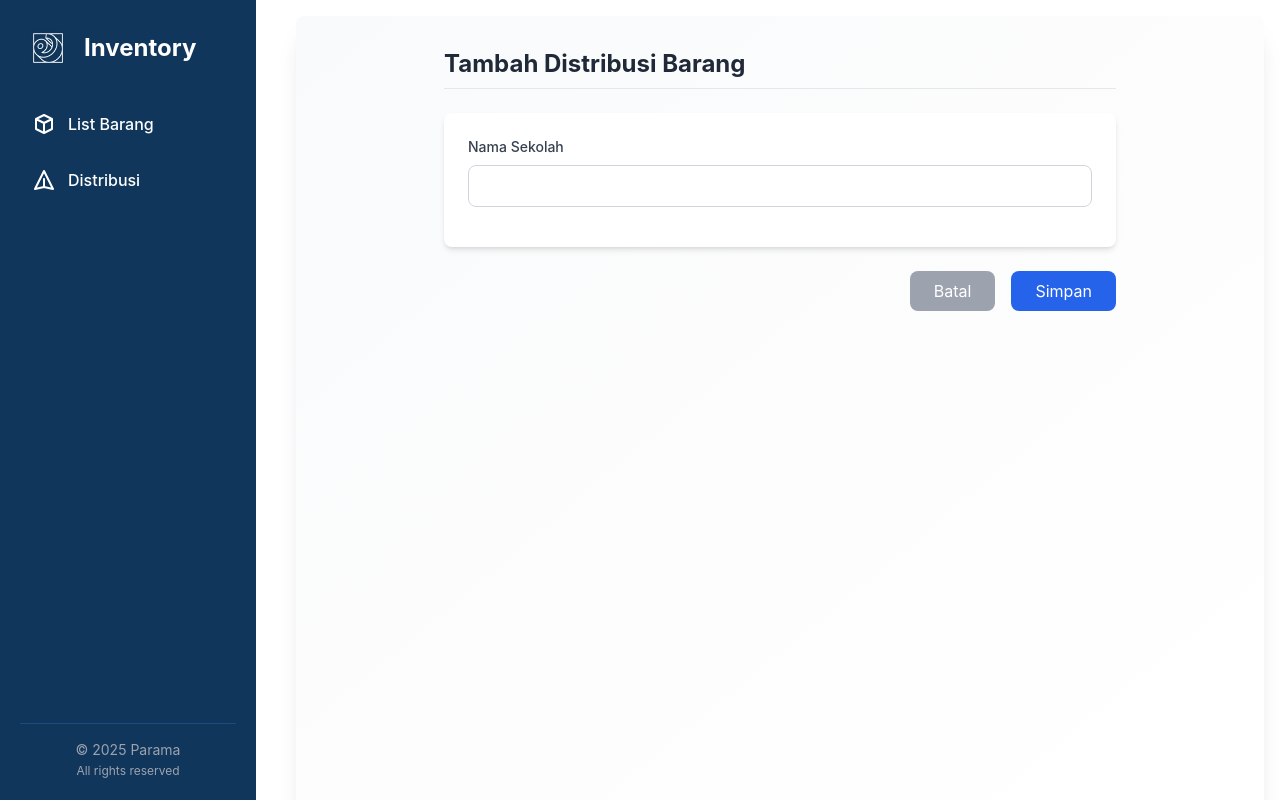
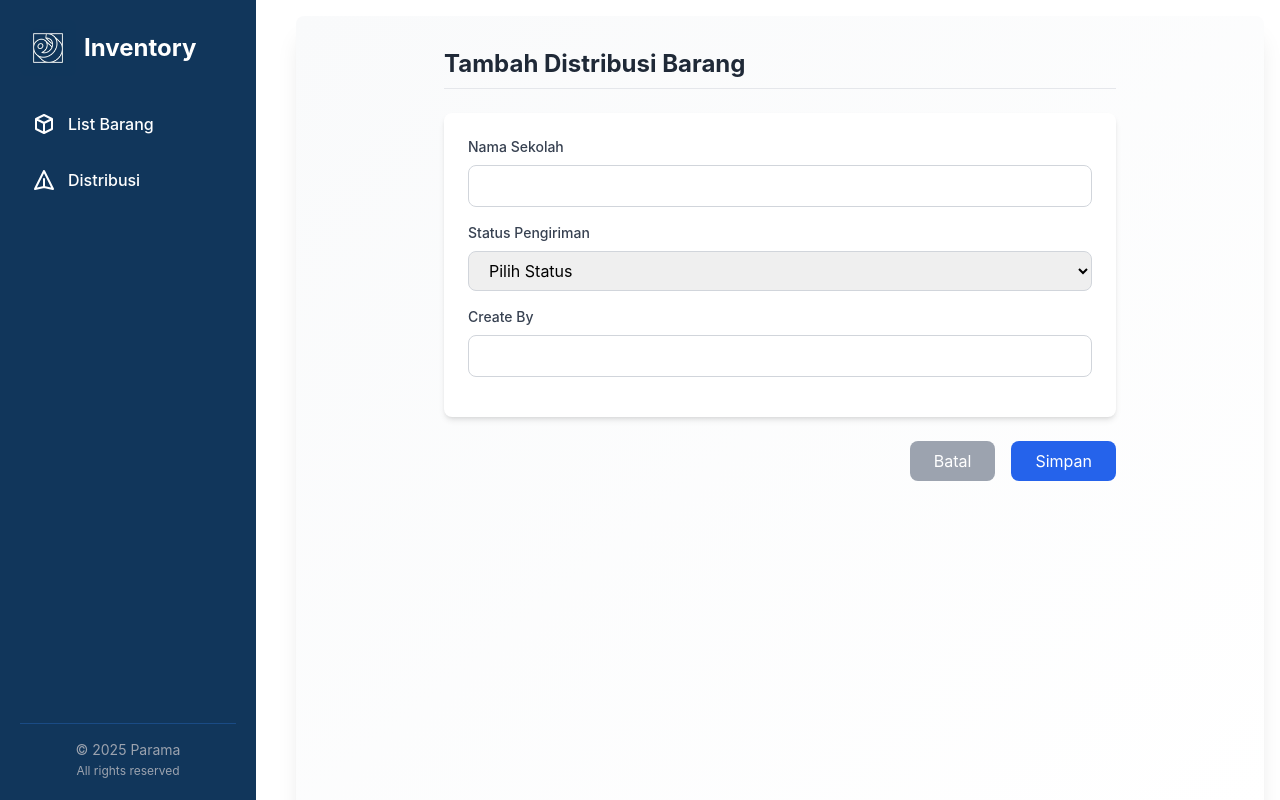
Before and after one commit to Mortalsinner/Inventory-Parama, a React (Create React App) app: page /home/AddSekolah in a window 1280 px wide. Built offline with nearby package versions, Linux system fonts and the light colour scheme; no server answers; the database is empty.

Commit message:
merubah struktur database dan menyesuaikan page addSekolah, TableDistribusi dengan struktur table baru

```diff
--- a/src/Stylist/AddSekolah.jsx
+++ b/src/Stylist/AddSekolah.jsx
@@ -6,7 +6,9 @@ import Swal from 'sweetalert2';
 const AddSekolah = () => {
   const navigate = useNavigate();
   const [formData, setFormData] = useState({
-    namaSekolah: ''
+    namaSekolah: '',
+    statusPengiriman: '',
+    create_By: ''
   });
 
   const handleChange = (e) => {
@@ -19,20 +21,22 @@ const AddSekolah = () => {
   const handleSubmit = async (e) => {
     e.preventDefault();
 
-    if (!formData.namaSekolah) {
+    if (!formData.namaSekolah || !formData.statusPengiriman || !formData.create_By) {
       Swal.fire({
         icon: 'error',
         title: 'Validasi Gagal',
-        text: 'Nama Sekolah wajib diisi!'
+        text: 'Semua field wajib diisi!'
       });
       return;
     }
 
     try {
       const { error } = await supabase
-        .from('Stok')
+        .from('Distribusi_Barang')
         .insert([{
-          namaSekolah: formData.namaSekolah
+          namaSekolah: formData.namaSekolah,
+          statusPengiriman: formData.statusPengiriman,
+          create_By: formData.create_By
         }]);
 
       if (error) throw error;
@@ -72,6 +76,32 @@ const AddSekolah = () => {
                 required
               />
             </div>
+            <div className="mb-4">
+              <label className="block text-sm font-medium text-gray-700 mb-2">Status Pengiriman</label>
+              <select
+                name="statusPengiriman"
+                value={formData.statusPengiriman}
+                onChange={handleChange}
+                className="w-full px-4 py-2 border border-gray-300 rounded-lg"
+                required
+              >
+                <option value="">Pilih Status</option>
+                <option value="belum dikirim">Belum Dikirim</option>
+                <option value="dikirim">Dikirim</option>
+                <option value="diterima">Diterima</option>
+              </select>
+            </div>
+            <div className="mb-4">
+              <label className="block text-sm font-medium text-gray-700 mb-2">Create By</label>
+              <input
+                type="text"
+                name="create_By"
+                value={formData.create_By}
+                onChange={handleChange}
+                className="w-full px-4 py-2 border border-gray-300 rounded-lg"
+                required
+              />
+            </div>
           </div>
           <div className="flex justify-end gap-4">
             <button
--- a/src/Stylist/Component/TableDistribusi.jsx
+++ b/src/Stylist/Component/TableDistribusi.jsx
@@ -13,14 +13,14 @@ const TableDistribusi = () => {
     const itemsPerPage = 7;
 
     useEffect(() => {
-        fetchStok();
+        fetchDistribusiBarang();
     }, []);
 
-    const fetchStok = async () => {
+    const fetchDistribusiBarang = async () => {
         try {
             const { data, error } = await supabase
-                .from('Stok')
-                .select('namaSekolah, statusBarang, KodeStok'); // tambahkan KodeStok
+                .from('Distribusi_Barang')
+                .select('idDetailDistribusi, create_By, namaSekolah, statusPengiriman');
             if (error) throw error;
             setStokData(data || []);
         } catch (error) {
@@ -28,7 +28,7 @@ const TableDistribusi = () => {
             Swal.fire({
                 icon: 'error',
                 title: 'Error',
-                text: 'Gagal mengambil data Stok'
+                text: 'Gagal mengambil data Distribusi Barang'
             });
         }
     };
@@ -49,10 +49,10 @@ const TableDistribusi = () => {
             doc.text(`Tanggal: ${new Date().toLocaleDateString()}`, 14, 30);
 
             autoTable(doc, {
-                head: [["Nama Sekolah", "Status"]],
+                head: [["Nama Sekolah", "Status Pengiriman"]],
                 body: filteredItems.map(item => [
                     item.namaSekolah || "-",
-                    item.statusBarang || "-"
+                    item.statusPengiriman || "-"
                 ]),
                 startY: 40,
                 styles: { fontSize: 8 },
@@ -101,32 +101,33 @@ const TableDistribusi = () => {
                 <thead>
                     <tr className="bg-[#11365b] text-white">
                         <th className="p-3 font-semibold text-sm uppercase">Nama Sekolah</th>
-                        <th className="p-3 font-semibold text-sm uppercase">Status</th>
+                        <th className="p-3 font-semibold text-sm uppercase">Status Pengiriman</th>
+                        <th className="p-3 font-semibold text-sm uppercase">Create By</th>
                         <th className="p-3 font-semibold text-sm uppercase">Detail</th>
                     </tr>
                 </thead>
                 <tbody>
                     {displayedItems.map((item, index) => (
                         <tr key={index} className={`border-b border-gray-200 hover:bg-gray-50 transition-colors ${index % 2 === 0 ? 'bg-gray-50' : 'bg-white'}`}>
-                            {/* Hidden input untuk KodeStok */}
-                            <input type="hidden" name="KodeStok" value={item.KodeStok} />
                             <td className="p-3">{item.namaSekolah}</td>
                             <td className="p-3 text-center">
                                 <span className={`px-3 py-1 rounded-full text-sm ${
-                                    item.statusBarang === 'Tersedia' ? 'bg-green-100 text-green-800' : 'bg-red-100 text-red-800'
+                                    item.statusPengiriman === 'dikirim' ? 'bg-green-100 text-green-800'
+                                    : item.statusPengiriman === 'diterima' ? 'bg-blue-100 text-blue-800'
+                                    : 'bg-red-100 text-red-800'
                                 }`}>
-                                    {item.statusBarang}
+                                    {item.statusPengiriman}
                                 </span>
                             </td>
+                            <td className="p-3">{item.create_By}</td>
                             <td className="p-3 text-center">
-                                {/* Detail Distribusi */}
-                                <Link to={`DetailDis/${item.KodeStok}`}>
-                                <button className="px-4 py-2 bg-yellow-500 text-white rounded hover:bg-yellow-600 transition-colors">
-                                Detail Distribusi
-                                </button>
-                                </Link>&nbsp;
-                                {/* Add Distribusi */}
-                                <Link to={`AddStok/${item.KodeStok}`}>
+                                <Link to={`DetailDis/${item.idDetailDistribusi}`}>
+                                    <button className="px-4 py-2 bg-yellow-500 text-white rounded hover:bg-yellow-600 transition-colors">
+                                        Detail Distribusi
+                                    </button>
+                                </Link>
+                                &nbsp;
+                                <Link to={`AddStok/${item.idDetailDistribusi}`}>
                                     <button className="px-4 py-2 bg-accent text-white rounded hover:bg-green-400 transition-colors">+ Distribusi</button>
                                 </Link>
                             </td>
--- a/src/Stylist/DetailDis.jsx
+++ b/src/Stylist/DetailDis.jsx
@@ -1,5 +1,5 @@
 import { useState, useEffect } from "react";
-import { Link, useParams } from "react-router-dom"; // tambahkan useParams
+import { Link, useParams } from "react-router-dom";
 import { supabase } from '../CreateClient';
 
 const DetailDis = () => {
@@ -8,7 +8,7 @@ const DetailDis = () => {
   const [stokData, setStokData] = useState([]);
   const [barangMap, setBarangMap] = useState({});
   const itemsPerPage = 10;
-  const { KodeStok } = useParams(); // ambil KodeStok dari URL
+  const { KodeStok } = useParams();
 
   useEffect(() => {
     const fetchData = async () => {
@@ -18,10 +18,10 @@ const DetailDis = () => {
         .select('idBarang, namaBarang, fotoBarang, statusBarang');
       if (barangError) return;
 
-      // Buat map idBarang -> data barang
+      // Buat map namaBarang -> data barang
       const barangMap = {};
       barangData.forEach(barang => {
-        barangMap[barang.namaBarang] = barang; // mapping by namaBarang karena relasi di Detail_Stok_Barang pakai NamaBarang
+        barangMap[barang.namaBarang] = barang;
       });
       setBarangMap(barangMap);
 
@@ -55,7 +55,7 @@ const DetailDis = () => {
   return (
     <div className="flex-1 p-4 bg-white shadow-md rounded-lg h-screen overflow-auto text-black">
       <h2 className="text-xl font-bold mb-4">
-        {displayedItems[0]?.namaSekolah || "Nama Sekolah"}
+        {KodeStok ? `Detail Distribusi KodeStok: ${KodeStok}` : "Detail Stok Barang"}
       </h2>
 
       <input
```
